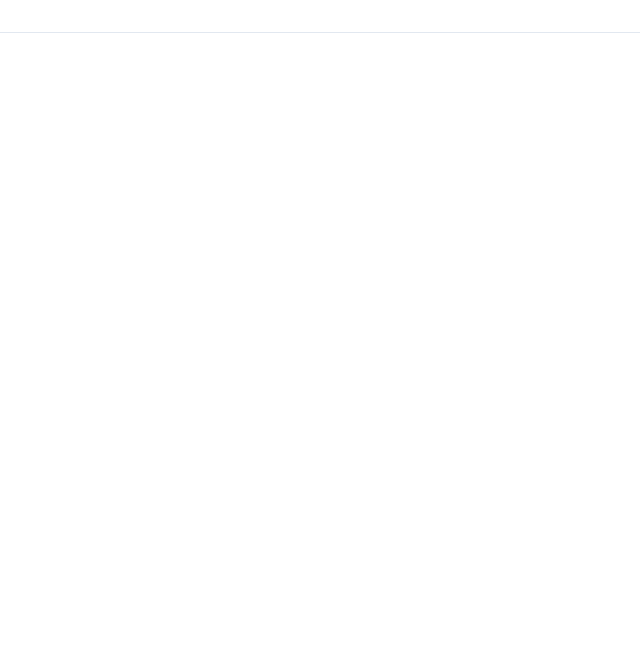
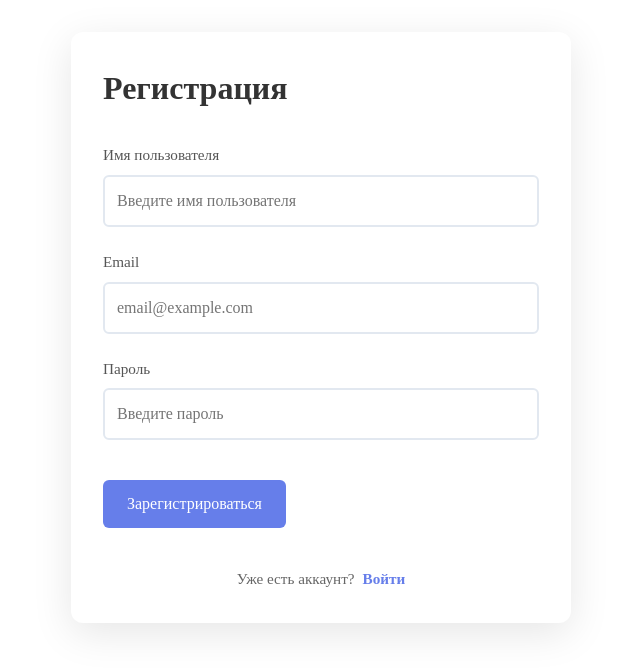
Before and after one commit to Skripachcpp/NewsFeedUi, a Nuxt app: page /register in a window 1280 px wide. Before the commit this address had no page. Shown: the top 672 px of the page, without its empty margins (319-959 px from the left). Built offline with nearby package versions, Linux system fonts and the light colour scheme.

Commit message:
зайти выйти

```diff
--- a/app/layouts/default.vue
+++ b/app/layouts/default.vue
@@ -1,16 +1,26 @@
 <template>
   <div class="layout">
-    <header class="header" />
+    <header class="header">
+      <div v-if="!isAuthenticated" class="buttons">
+        <NuxtLink to="login" class="btn btn-link">Войти</NuxtLink>
+        <NuxtLink to="register" class="btn btn-link">Зарегистрироваться</NuxtLink>
+      </div>
+      <div v-else class="buttons">
+        <button class="btn btn-link" @click="logout">Выйти</button>
+      </div>
+    </header>
 
     <main class="main">
       <slot />
     </main>
 
-    <footer class="footer"/>
+    <footer class="footer" />
   </div>
 </template>
 
 <script setup lang="ts">
+import { useAuth } from "~/api/useAuth";
+let { isAuthenticated, logout } = useAuth();
 </script>
 
 <style scoped>
@@ -115,4 +125,12 @@
   font-weight: 600;
   text-decoration: none;
 }
+
+.buttons {
+  display: flex;
+  align-items: center;
+  justify-content: flex-end;
+  gap: 18px;
+  margin-right: 42px;
+}
 </style>
--- /dev/null
+++ b/app/pages/login.vue
@@ -0,0 +1,205 @@
+<template>
+  <div class="login-page">
+    <div class="container">
+      <h1>Вход в систему</h1>
+
+      <div class="form">
+        <div class="form-group">
+          <label for="username" class="form-label">Имя пользователя</label>
+          <input id="username" v-model="form.username" name="username" type="text" required class="form-input" placeholder="Введите имя пользователя" :disabled="loading" />
+        </div>
+
+        <div class="form-group">
+          <label for="password" class="form-label">Пароль</label>
+          <input id="password" v-model="form.password" name="password" type="password" required class="form-input" placeholder="Введите пароль" :disabled="loading" />
+        </div>
+
+        <div v-if="error" class="error-message">
+          {{ error }}
+        </div>
+
+        <div class="form-actions">
+          <button type="submit" :disabled="loading" class="btn btn-primary" @click.prevent="handleLogin">
+            <span v-if="loading">Вход...</span>
+            <span v-else>Войти</span>
+          </button>
+        </div>
+
+        <div class="register-link">
+          <span>Нет аккаунта?</span>
+          <NuxtLink to="/register" class="link">Зарегистрироваться</NuxtLink>
+        </div>
+      </div>
+    </div>
+  </div>
+</template>
+
+<script setup lang="ts">
+// это вайп
+import { useAuth } from "~/api/useAuth";
+
+definePageMeta({
+  layout: false,
+});
+
+const { login, isAuthenticated } = useAuth();
+const router = useRouter();
+
+const form = reactive({
+  username: "",
+  password: "",
+});
+
+const error = ref("");
+const loading = ref(false);
+
+// Если уже авторизован, перенаправляем на главную
+if (isAuthenticated.value) {
+  router.push("/");
+}
+
+const handleLogin = async () => {
+  error.value = "";
+  loading.value = true;
+
+  try {
+    await login(form.username, form.password);
+    router.push("/");
+  } catch (e: any) {
+    error.value = e.message || "Ошибка входа";
+  } finally {
+    loading.value = false;
+  }
+};
+</script>
+
+<style scoped>
+.login-page {
+  padding: 2rem;
+  min-height: calc(100vh - 200px);
+}
+
+.container {
+  max-width: 500px;
+  margin: 0 auto;
+  background: white;
+  border-radius: 12px;
+  padding: 2rem;
+  box-shadow: 0 10px 40px rgba(0, 0, 0, 0.1);
+}
+
+h1 {
+  color: #333;
+  margin-bottom: 2rem;
+  font-size: 2rem;
+}
+
+.form {
+  display: flex;
+  flex-direction: column;
+  gap: 1.5rem;
+}
+
+.form-group {
+  display: flex;
+  flex-direction: column;
+  gap: 0.5rem;
+}
+
+.form-label {
+  font-weight: 500;
+  color: #555;
+  font-size: 0.95rem;
+}
+
+.form-input {
+  padding: 0.75rem;
+  border: 2px solid #e2e8f0;
+  border-radius: 6px;
+  font-size: 1rem;
+  font-family: inherit;
+  transition: border-color 0.3s ease;
+}
+
+.form-input:focus {
+  outline: none;
+  border-color: #667eea;
+}
+
+.form-input:disabled {
+  opacity: 0.6;
+  cursor: not-allowed;
+}
+
+.error-message {
+  background: #fed7d7;
+  border: 1px solid #fc8181;
+  color: #c53030;
+  padding: 1rem;
+  border-radius: 6px;
+  font-size: 0.95rem;
+}
+
+.form-actions {
+  display: flex;
+  gap: 1rem;
+  margin-top: 1rem;
+}
+
+.btn {
+  padding: 0.75rem 1.5rem;
+  font-size: 1rem;
+  border: none;
+  border-radius: 6px;
+  cursor: pointer;
+  transition: all 0.3s ease;
+  font-weight: 500;
+  text-decoration: none;
+  display: inline-block;
+  text-align: center;
+}
+
+.btn-primary {
+  background: #667eea;
+  color: white;
+}
+
+.btn-primary:hover:not(:disabled) {
+  background: #5568d3;
+  transform: translateY(-2px);
+  box-shadow: 0 4px 12px rgba(102, 126, 234, 0.4);
+}
+
+.btn-primary:disabled {
+  opacity: 0.6;
+  cursor: not-allowed;
+}
+
+.register-link {
+  text-align: center;
+  color: #666;
+  font-size: 0.95rem;
+  margin-top: 1rem;
+}
+
+.register-link .link {
+  color: #667eea;
+  font-weight: 600;
+  margin-left: 0.5rem;
+  text-decoration: none;
+}
+
+.register-link .link:hover {
+  color: #5568d3;
+}
+
+@media (max-width: 768px) {
+  .form-actions {
+    flex-direction: column;
+  }
+
+  .btn {
+    width: 100%;
+  }
+}
+</style>
--- /dev/null
+++ b/app/pages/register.vue
@@ -0,0 +1,211 @@
+<template>
+  <div class="register-page">
+    <div class="container">
+      <h1>Регистрация</h1>
+
+      <div class="form">
+        <div class="form-group">
+          <label for="username" class="form-label">Имя пользователя</label>
+          <input id="username" v-model="form.username" name="username" type="text" required class="form-input" placeholder="Введите имя пользователя" :disabled="loading" />
+        </div>
+
+        <div class="form-group">
+          <label for="email" class="form-label">Email</label>
+          <input id="email" v-model="form.email" name="email" type="email" required class="form-input" placeholder="email@example.com" :disabled="loading" />
+        </div>
+
+        <div class="form-group">
+          <label for="password" class="form-label">Пароль</label>
+          <input id="password" v-model="form.password" name="password" type="password" required class="form-input" placeholder="Введите пароль" :disabled="loading" />
+        </div>
+
+        <div v-if="error" class="error-message">
+          {{ error }}
+        </div>
+
+        <div class="form-actions">
+          <button type="submit" :disabled="loading" class="btn btn-primary" @click.prevent="handleRegister">
+            <span v-if="loading">Регистрация...</span>
+            <span v-else>Зарегистрироваться</span>
+          </button>
+        </div>
+
+        <div class="login-link">
+          <span>Уже есть аккаунт?</span>
+          <NuxtLink to="/login" class="link">Войти</NuxtLink>
+        </div>
+      </div>
+    </div>
+  </div>
+</template>
+
+<script setup lang="ts">
+// это вайп
+import { useAuth } from "~/api/useAuth";
+
+definePageMeta({
+  layout: false,
+});
+
+const { register, isAuthenticated } = useAuth();
+const router = useRouter();
+
+const form = reactive({
+  username: "",
+  email: "",
+  password: "",
+});
+
+const error = ref("");
+const loading = ref(false);
+
+// Если уже авторизован, перенаправляем на главную
+if (isAuthenticated.value) {
+  router.push("/");
+}
+
+const handleRegister = async () => {
+  error.value = "";
+  loading.value = true;
+
+  try {
+    await register(form.username, form.email, form.password);
+    router.push("/");
+  } catch (e: any) {
+    error.value = e.message || "Ошибка регистрации";
+  } finally {
+    loading.value = false;
+  }
+};
+</script>
+
+<style scoped>
+.register-page {
+  padding: 2rem;
+  min-height: calc(100vh - 200px);
+}
+
+.container {
+  max-width: 500px;
+  margin: 0 auto;
+  background: white;
+  border-radius: 12px;
+  padding: 2rem;
+  box-shadow: 0 10px 40px rgba(0, 0, 0, 0.1);
+}
+
+h1 {
+  color: #333;
+  margin-bottom: 2rem;
+  font-size: 2rem;
+}
+
+.form {
+  display: flex;
+  flex-direction: column;
+  gap: 1.5rem;
+}
+
+.form-group {
+  display: flex;
+  flex-direction: column;
+  gap: 0.5rem;
+}
+
+.form-label {
+  font-weight: 500;
+  color: #555;
+  font-size: 0.95rem;
+}
+
+.form-input {
+  padding: 0.75rem;
+  border: 2px solid #e2e8f0;
+  border-radius: 6px;
+  font-size: 1rem;
+  font-family: inherit;
+  transition: border-color 0.3s ease;
+}
+
+.form-input:focus {
+  outline: none;
+  border-color: #667eea;
+}
+
+.form-input:disabled {
+  opacity: 0.6;
+  cursor: not-allowed;
+}
+
+.error-message {
+  background: #fed7d7;
+  border: 1px solid #fc8181;
+  color: #c53030;
+  padding: 1rem;
+  border-radius: 6px;
+  font-size: 0.95rem;
+}
+
+.form-actions {
+  display: flex;
+  gap: 1rem;
+  margin-top: 1rem;
+}
+
+.btn {
+  padding: 0.75rem 1.5rem;
+  font-size: 1rem;
+  border: none;
+  border-radius: 6px;
+  cursor: pointer;
+  transition: all 0.3s ease;
+  font-weight: 500;
+  text-decoration: none;
+  display: inline-block;
+  text-align: center;
+}
+
+.btn-primary {
+  background: #667eea;
+  color: white;
+}
+
+.btn-primary:hover:not(:disabled) {
+  background: #5568d3;
+  transform: translateY(-2px);
+  box-shadow: 0 4px 12px rgba(102, 126, 234, 0.4);
+}
+
+.btn-primary:disabled {
+  opacity: 0.6;
+  cursor: not-allowed;
+}
+
+.login-link {
+  text-align: center;
+  color: #666;
+  font-size: 0.95rem;
+  margin-top: 1rem;
+}
+
+.login-link .link {
+  color: #667eea;
+  font-weight: 600;
+  margin-left: 0.5rem;
+  text-decoration: none;
+}
+
+.login-link .link:hover {
+  color: #5568d3;
+}
+
+@media (max-width: 768px) {
+  .form-actions {
+    flex-direction: column;
+  }
+
+  .btn {
+    width: 100%;
+  }
+}
+</style>
```
